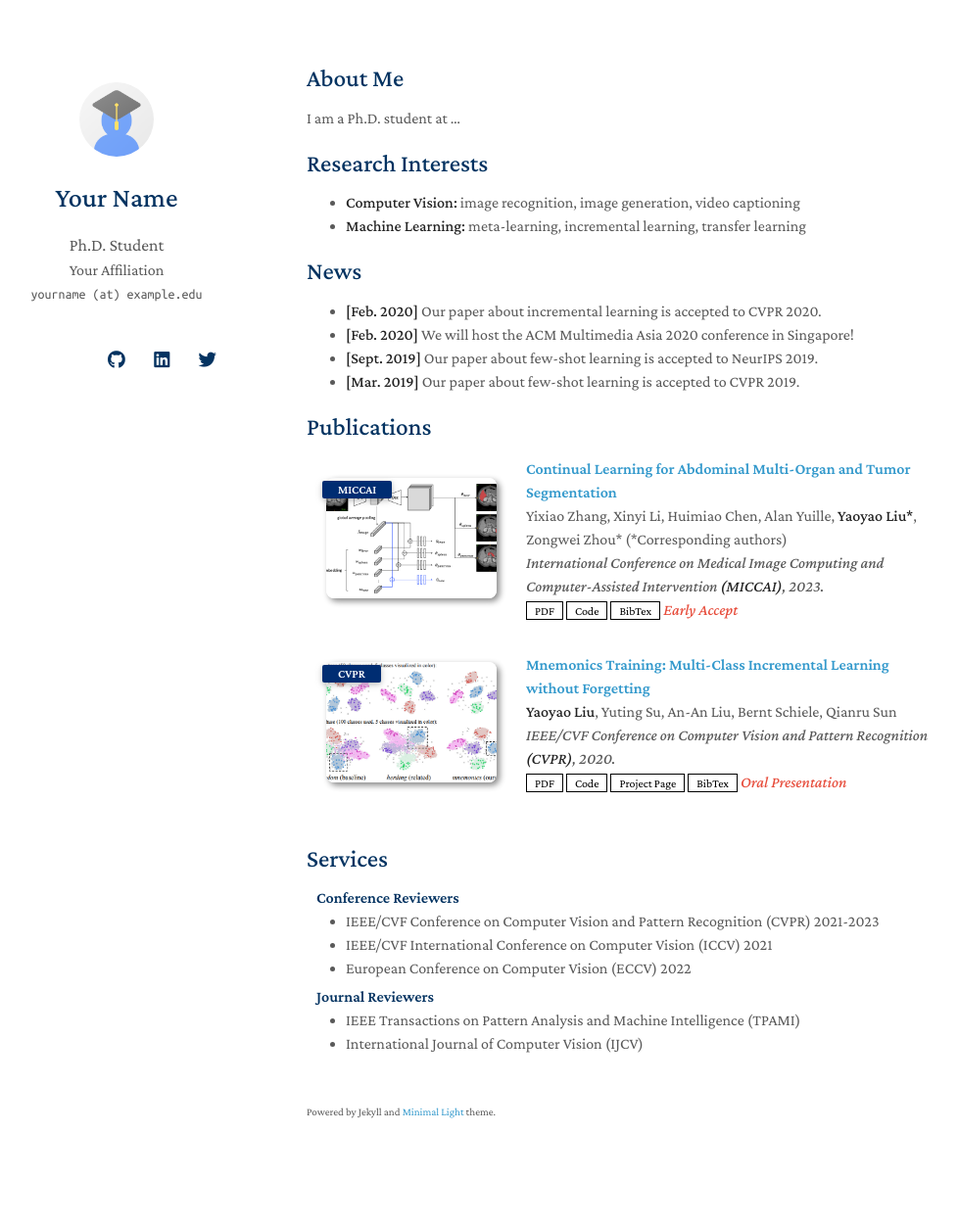
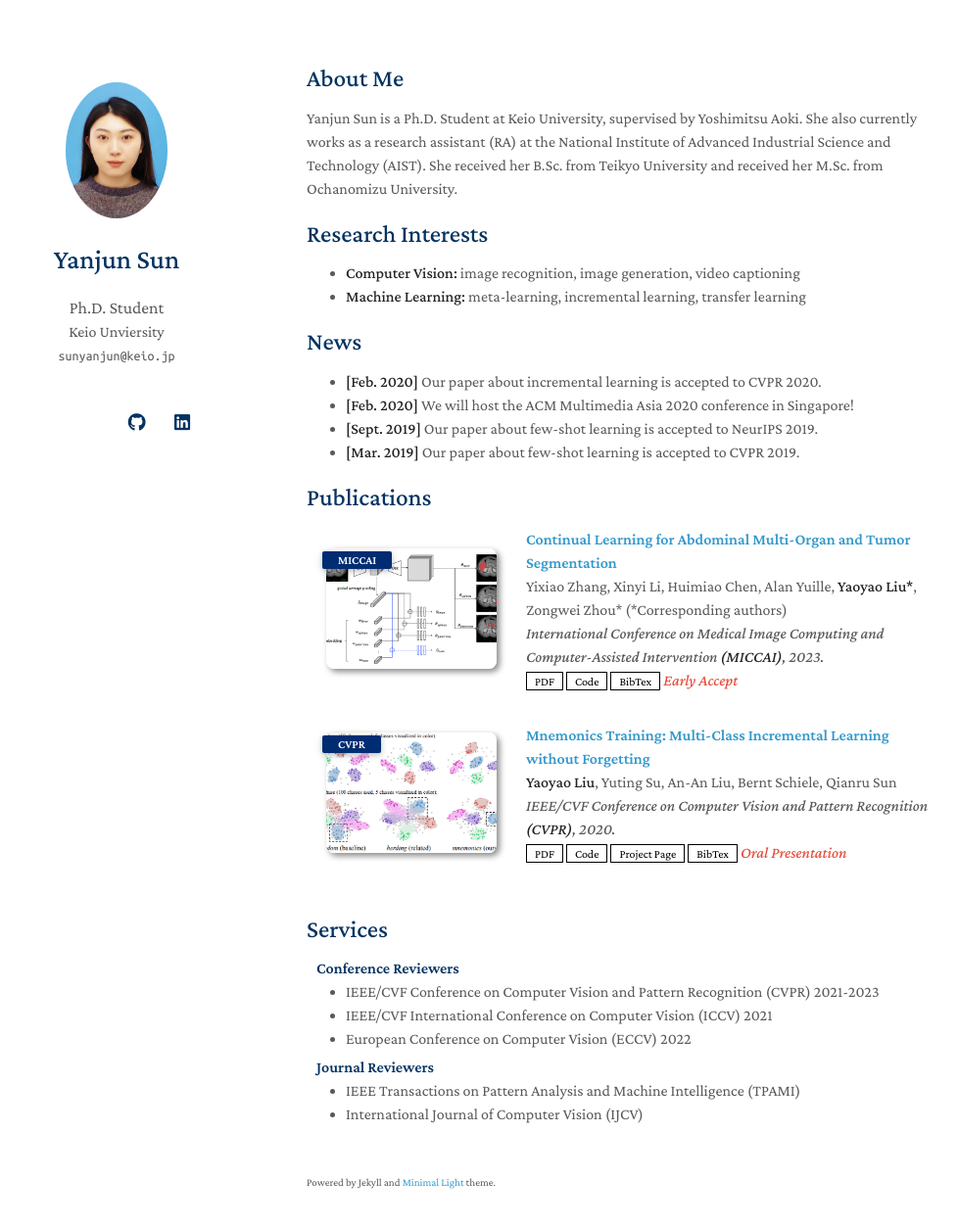
Before and after one commit to AuderySun/AudreySun.github.io, a Jekyll site: the page built from index.md, in a window 1280 px wide and 1288 px high. Shown: the top 1253 px of the window at 98% size, without its empty margins (157-1135 px from the left). Built offline with Jekyll 4.4.1, drawn with Linux system fonts in a browser that asks for light colours; nearby versions of some CDN libraries; a style sheet for code colours, icons or effects is not loaded; our own code applies the rules of GitHub Pages for plain Markdown files.

Commit message:
add cv and images, add basic info

```diff
--- a/_config.yml
+++ b/_config.yml
@@ -1,8 +1,8 @@
 # Basic Information
-title: Your Name
+title: Yanjun Sun
 position: Ph.D. Student
-affiliation: Your Affiliation
-email: yourname (at) example.edu
+affiliation: Keio Unviersity
+email: sunyanjun@keio.jp
 
 # Search Engine Optimization (SEO)
 # The following information is used to improve the website traffic from search engines, e.g., Google.
@@ -12,17 +12,16 @@ canonical: https://minimal-light-theme.yliu.me/
 
 # Links
 # If you don't need one of them, you may delete the corresponding line.
-google_scholar: https://scholar.google.com/
-cv_link: assets/files/curriculum_vitae.pdf
-github_link: https://github.com/
-linkedin: https://www.linkedin.com/
-twitter: https://twitter.com/
+google_scholar: https://scholar.google.com/citations?user=Xa4YpdwAAAAJ&hl=zh-CN
+cv_link: assets/files/yanjunsun_resume_2024.pdf
+github_link: https://github.com/AuderySun
+linkedin: https://www.linkedin.com/in/yanjun-sun-86138919a
 
 # Images (e.g., your profile picture and your website's favicon)
 # "favicon" and "favicon_dark" are used for the light and dark modes, respectively.
-avatar: ./assets/img/avatar.png
-favicon: ./assets/img/favicon.png
-favicon_dark: ./assets/img/favicon-dark.png
+avatar: ./assets/img/yanjun_sun.jpg
+favicon: ./assets/img/dafu.jpg
+favicon_dark: ./assets/img/dafu.jpg
 
 # Footnote
 # You may use the option to disable the footnote, "Powered by Jekyll and Minimal Light theme."
@@ -38,7 +37,7 @@ font: "Serif" # or "Sans Serif"
 
 # Google Analytics ID
 # Please remove this if you don't use Google Analytics
-google_analytics: UA-111540567-4
+#google_analytics: UA-111540567-4
 
 # Use this project as a remote theme for GitHub Pages
 # See the guide here: https://docs.github.com/en/pages/setting-up-a-github-pages-site-with-jekyll/adding-a-theme-to-your-github-pages-site-using-jekyll
--- a/index.md
+++ b/index.md
@@ -4,7 +4,9 @@ layout: homepage
 
 ## About Me
 
-I am a Ph.D. student at ...
+Yanjun Sun is a Ph.D. Student at Keio University, supervised by Yoshimitsu Aoki. She also currently works as a research assistant
+(RA) at the National Institute of Advanced Industrial Science and Technology (AIST). She received her B.Sc. from Teikyo University
+and received her M.Sc. from Ochanomizu University.
 
 ## Research Interests
 
```
Also changed, not shown: assets/img/dafu.JPG (added), assets/img/yanjun_sun.jpg (added), 1 other file.
